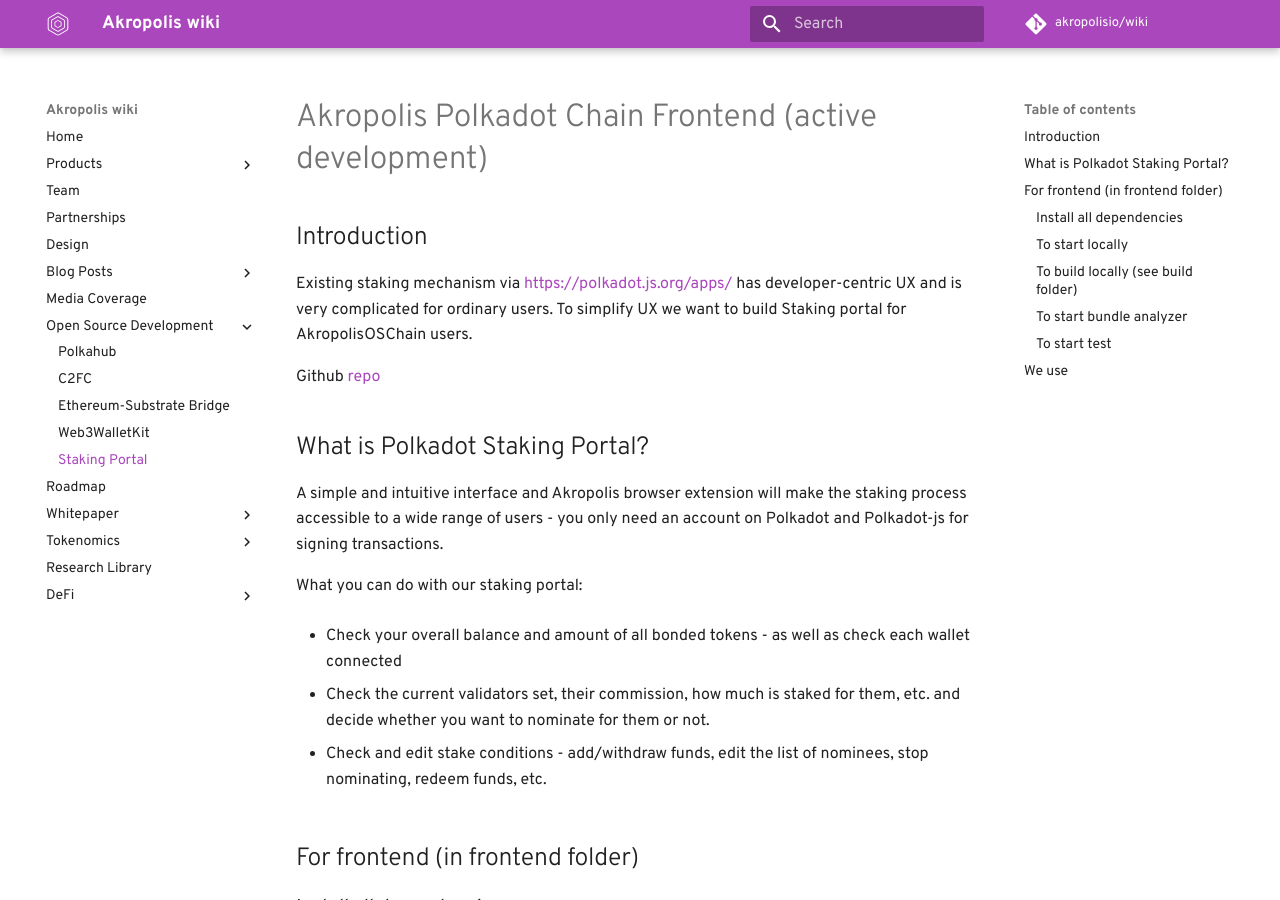
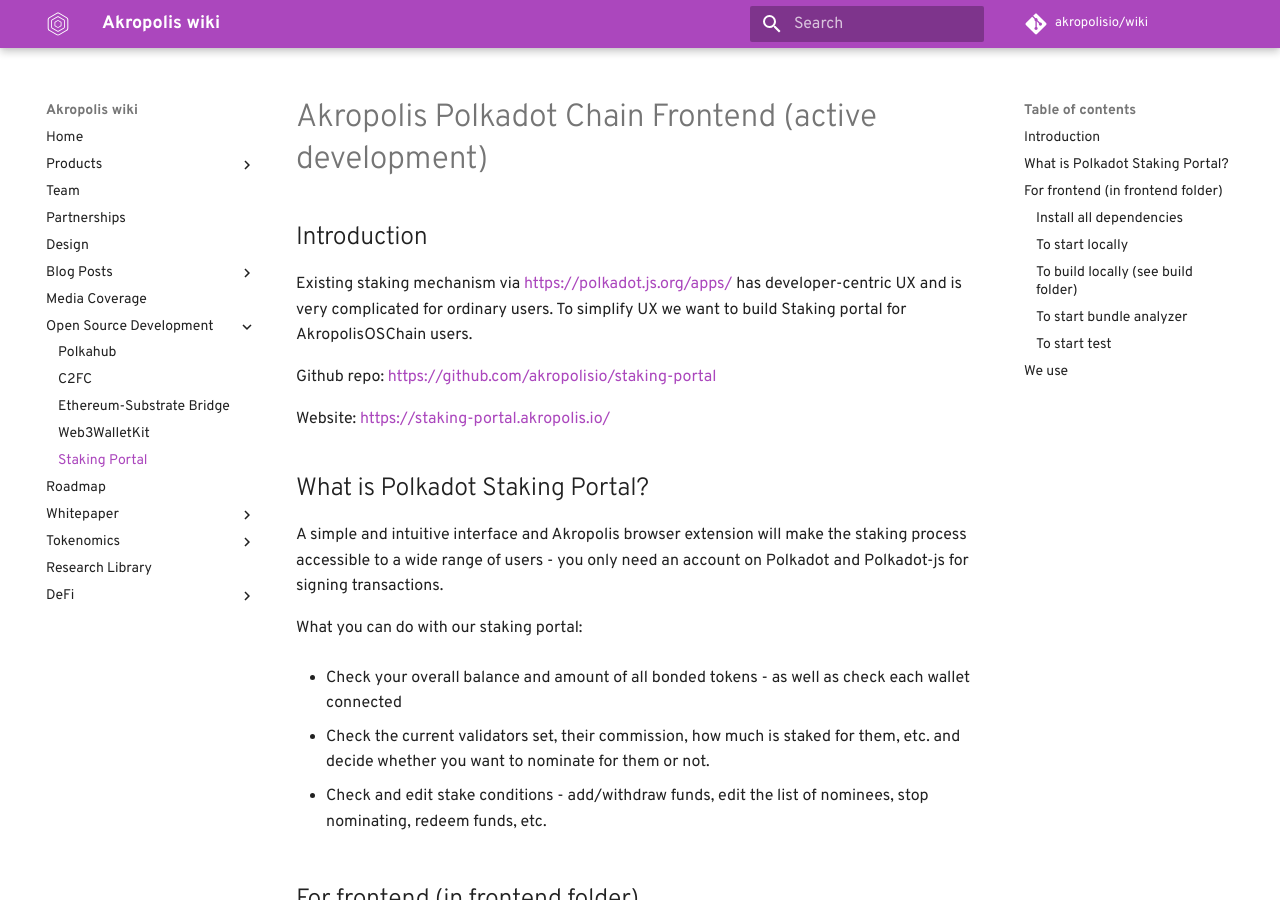
Before and after one commit to kaonone/wiki, an MkDocs documentation site: the page built from docs/stakingportal.md, in a window 1280 px wide and 900 px high. Built offline with MkDocs 1.6.1 and Material for MkDocs 9.7.7, drawn with Linux system fonts in a browser that asks for light colours; some web fonts are replaced; comment, search, counter and statistics services are not loaded; old or Windows-style settings are respelled for this version of MkDocs; some of the changed lines change nothing that is shown.

Commit message:
Update stakingportal.md

```diff
--- a/docs/stakingportal.md
+++ b/docs/stakingportal.md
@@ -4,7 +4,9 @@
 
 Existing staking mechanism via [https://polkadot.js.org/apps/](https://polkadot.js.org/apps/) has developer-centric UX and is very complicated for ordinary users. To simplify UX we want to build Staking portal for AkropolisOSChain users.
 
-Github [repo](https://github.com/akropolisio/staking-portal)
+Github repo: [https://github.com/akropolisio/staking-portal](https://github.com/akropolisio/staking-portal)
+
+Website: [https://staking-portal.akropolis.io/](https://staking-portal.akropolis.io/)
 
 ## What is Polkadot Staking Portal?
 
```
